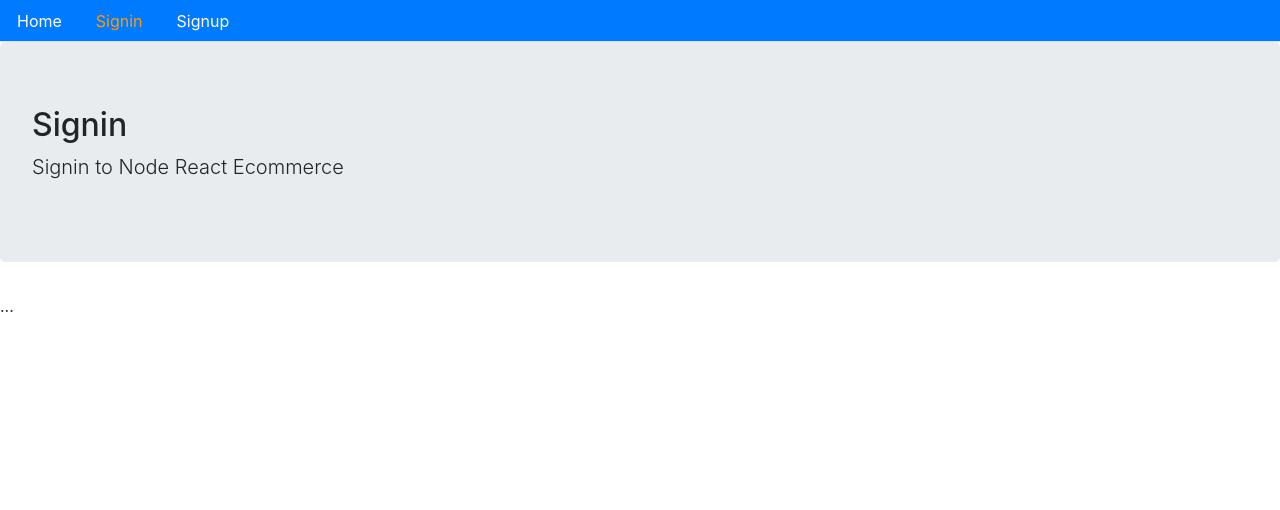
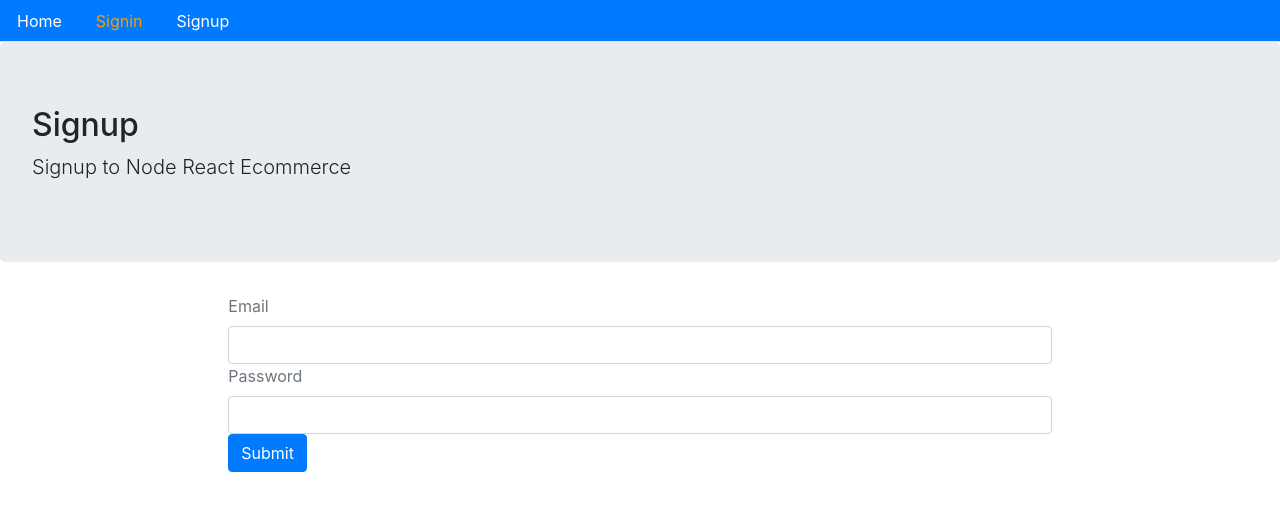
Before and after one commit to Tsampaio/mern_ecommerce, a React (Create React App) app in the folder frontend/: page /signin in a window 1280 px wide. Shown: the top 510 px of the page. Built offline with nearby package versions, Linux system fonts and the light colour scheme; no server answers.

Commit message:
User Signin

```diff
--- a/frontend/src/auth/index.js
+++ b/frontend/src/auth/index.js
@@ -17,3 +17,21 @@
     console.log(err);
   })
 }
+
+export const signin = (user) => {
+  //console.log(name, email, password);
+  return fetch(`${API}/signin`, {
+    method: "POST",
+    headers: {
+      Accept: 'application/json',
+      "Content-Type": "application/json"
+    },
+    body: JSON.stringify(user)
+  })
+  .then(response => {
+    return response.json();
+  })
+  .catch(err => {
+    console.log(err);
+  })
+}
--- a/frontend/src/user/Signin.js
+++ b/frontend/src/user/Signin.js
@@ -1,10 +1,80 @@
-import React from 'react';
+import React, { useState } from 'react';
+import { Link, Redirect } from 'react-router-dom';
 import Layout from '../core/Layout';
+import {signin} from '../auth';
 
 const Signin = () => {
+  const [values, setValues] = useState({
+    email: '',
+    password: '',
+    error: '',
+    loading: false,
+    redirectToReferrer: false
+  });
+
+  const { email, password, error, loading, redirectToReferrer } = values
+
+  const handleChange = name => event => {
+    setValues({...values, error: false, [name]: event.target.value});
+  }
+
+  const clickSubmit = (event) => {
+    event.preventDefault();
+    setValues({...values, error: false, loading: true });
+    signin( { email, password } )
+    .then(data => {
+      if(data.error) {
+        setValues({...values, error: data.error, loading: false })
+      } else {
+        setValues({
+          ...values,
+          redirectToReferrer: true
+        })
+      }
+    });
+
+  }
+
+  const signUpForm = () => (
+    <form>
+      <div className="from-group">
+        <label className="text-muted">Email</label>
+        <input onChange={handleChange('email')} type="email" className="form-control" value={email}/>
+      </div>
+      <div className="from-group">
+        <label className="text-muted">Password</label>
+        <input onChange={handleChange('password')} type="password" className="form-control" value={password}/>
+      </div>
+      <button onClick={clickSubmit} className="btn btn-primary">Submit</button>
+    </form>
+  )
+
+  const showError = () => (
+    <div className="alert alert-danger" style={{display: error ? '' : 'none'}}>
+      {error}
+    </div>
+  )
+
+  const showLoading = () => (
+    loading && (<div className="alert alert-info"><h2>Loading...</h2></div>)
+  );
+
+  const redirectUser = () => {
+    if(redirectToReferrer) {
+      return <Redirect to="/" />
+    }
+  }
+
   return (
-    <Layout title="Signin" description="Signin to Node React Ecommerce">
-      ...
+    <Layout
+      title="Signup"
+      description="Signup to Node React Ecommerce"
+      className="container col-md-8 offset-md-2"
+    >
+      {showLoading()}
+      {showError()}
+      {signUpForm()}
+      {redirectUser()}
     </Layout>
   )
 }
```
